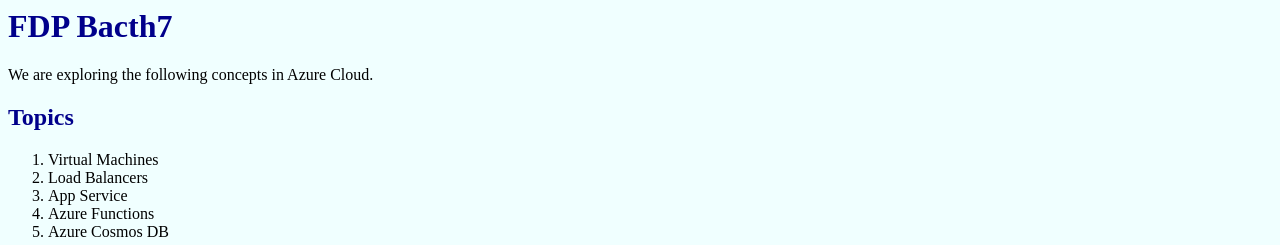
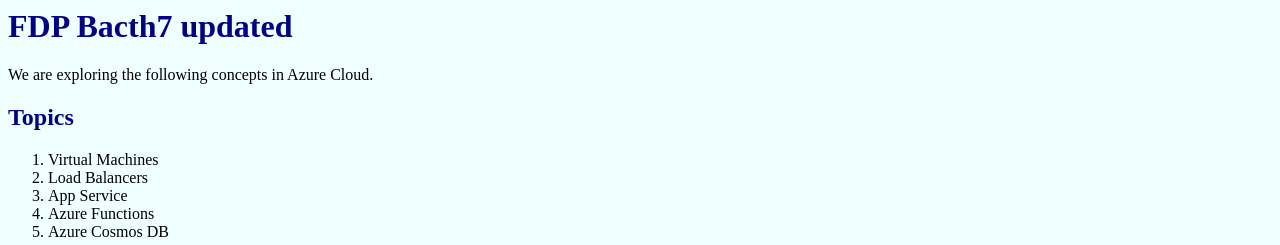
Before and after one commit to raghava5450/RaghuReposit, a plain HTML site: page index.html in a window 1280 px wide. Shown: the top 245 px of the page. Drawn offline with Linux system fonts and the light colour scheme.

Commit message:
Update index.html

```diff
--- a/index.html
+++ b/index.html
@@ -14,7 +14,7 @@
         </style>
     </head>
     <body>
-        <h1> FDP Bacth7</h1>
+        <h1> FDP Bacth7 updated </h1>
         <p> We are exploring the following concepts in Azure Cloud.</p>
         <h2> Topics </h2>
         <ol>
```
